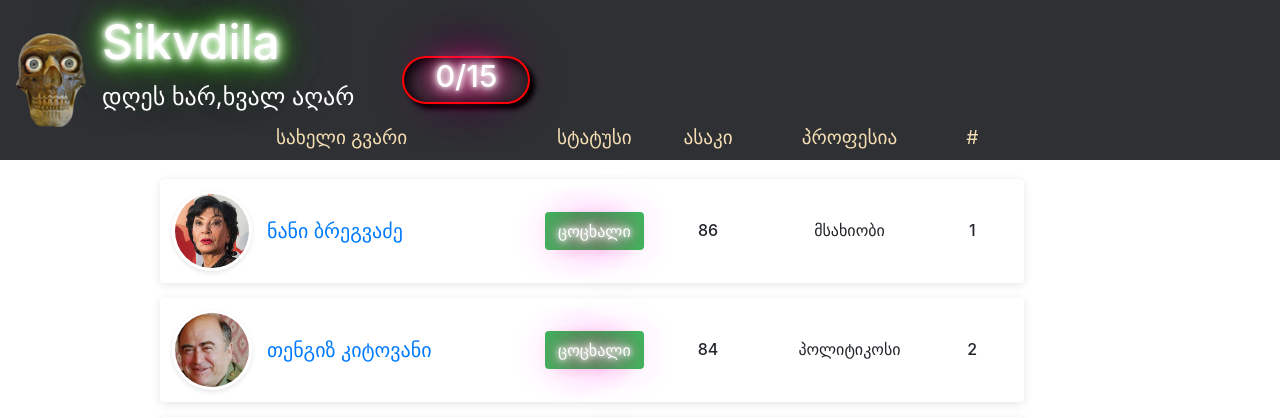
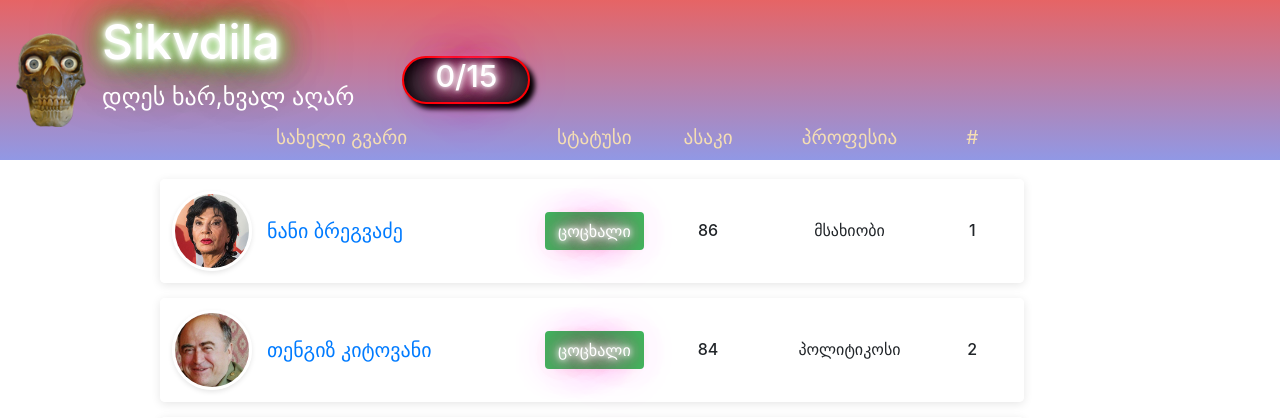
Before and after one commit to Giorgi2002/arvgingagvigos, a PHP site: page / in a window 1280 px wide. Shown: the top 418 px of the page. Run offline with PHP 8.4, Linux system fonts and the light colour scheme.

Commit message:
Update style.css

```diff
--- a/style.css
+++ b/style.css
@@ -15,7 +15,7 @@ body {
 body header {
   width: 100%;
   height: 10rem;
-  background-color: #2e3033;
+  background: linear-gradient(#e66465, #9198e5);
   display: flex;
   align-items: center;
   padding: 1rem;
```
